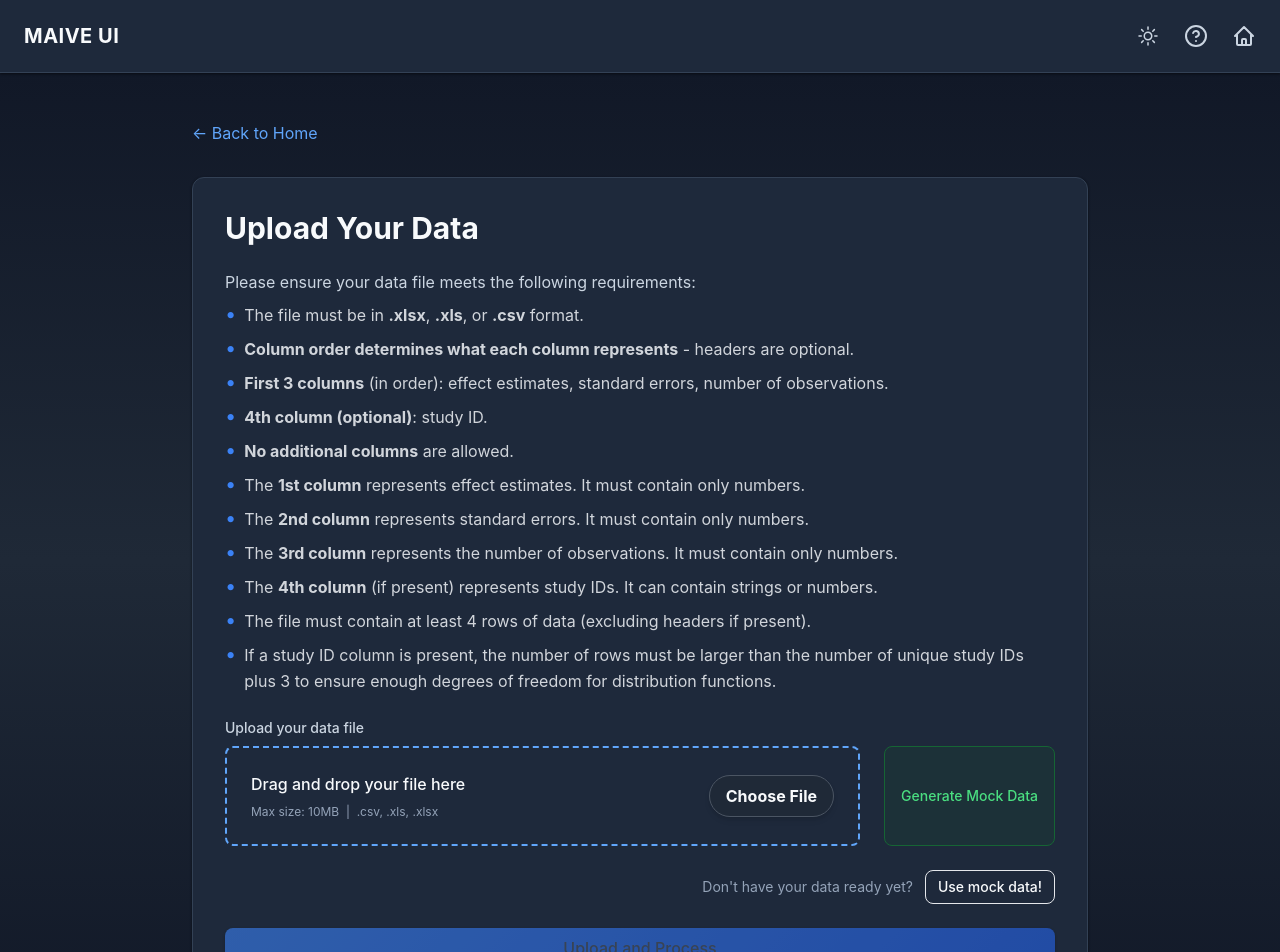
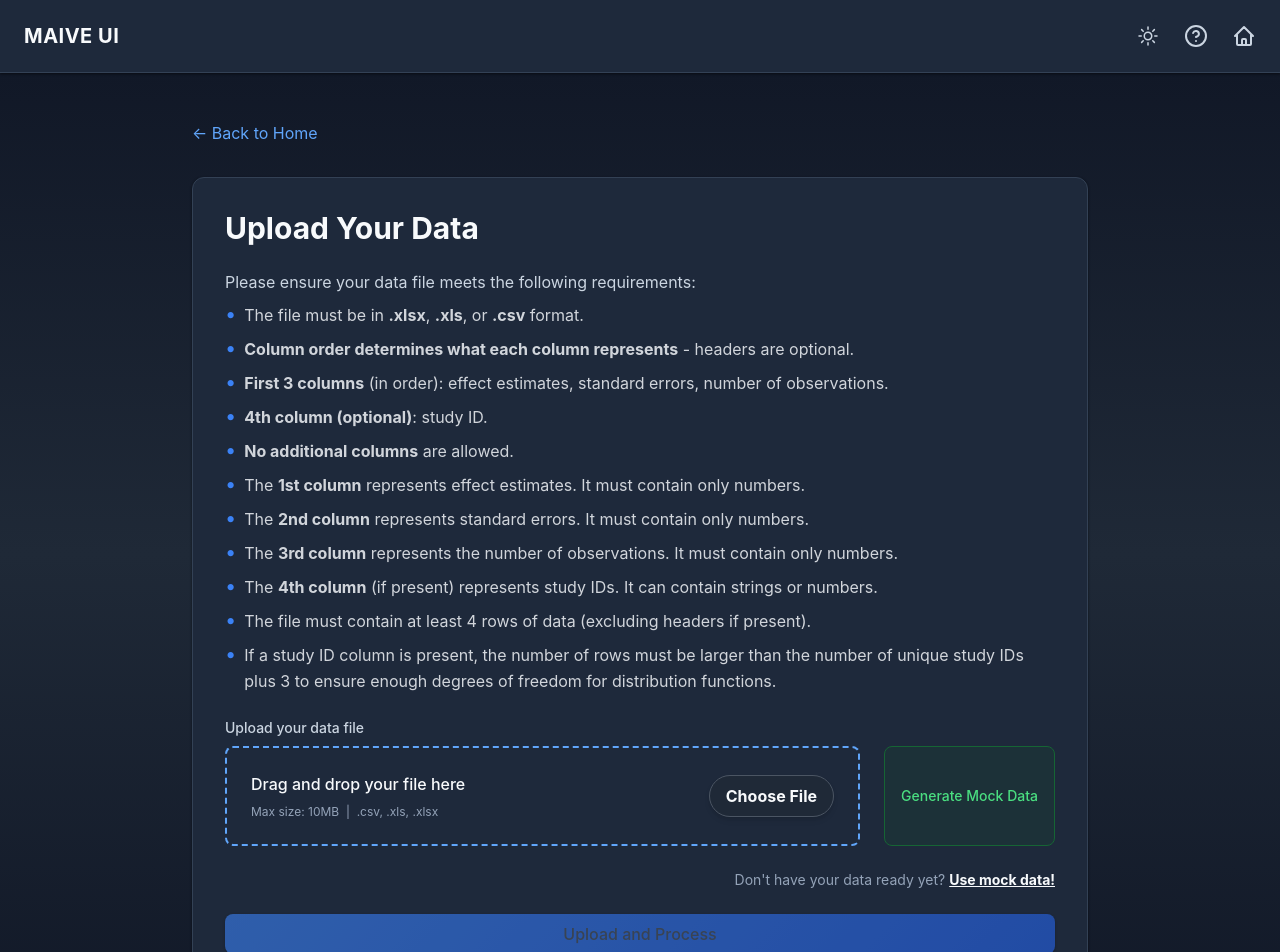
Before and after one commit to PetrCala/maive-ui, a Next.js app in the folder apps/react-ui/client/: page /upload in a window 1280 px wide. Shown: the top 952 px of the page. Built offline with nearby package versions, Linux system fonts and the light colour scheme.

Commit message:
style: make the mock data button a little more subtle

```diff
--- a/apps/react-ui/client/src/pages/upload/index.tsx
+++ b/apps/react-ui/client/src/pages/upload/index.tsx
@@ -243,14 +243,14 @@ export default function UploadPage() {
 
               {!selectedFile && CONFIG.SHOULD_SUGGEST_MOCK_DATA_USE && (
                 <div className="flex justify-end">
-                  <div className="flex items-center gap-3 text-sm text-muted">
+                  <div className="flex items-center gap-1 text-sm text-muted">
                     <span>Don&apos;t have your data ready yet?</span>
                     <button
                       type="button"
                       onClick={() => {
                         void handleLoadRandomMockCsv();
                       }}
-                      className="px-3 py-1.5 text-sm font-medium text-primary bg-primary/10 border border-primary/20 rounded-lg hover:bg-primary/20 hover:border-primary/30 transition-colors duration-200 interactive"
+                      className="text-sm font-bold text-primary hover:text-primary/80 transition-colors duration-200 cursor-pointer underline hover:no-underline"
                     >
                       Use mock data!
                     </button>
```
